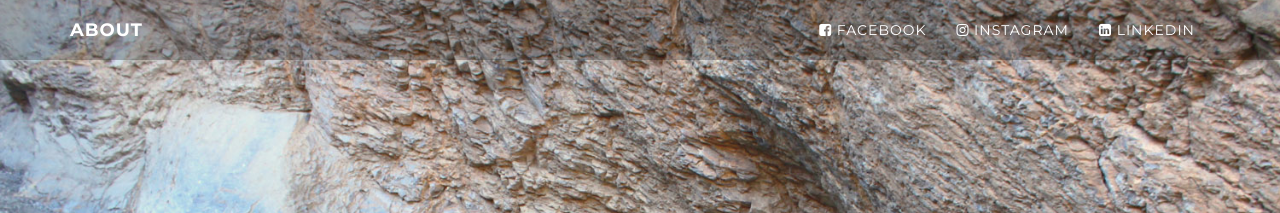
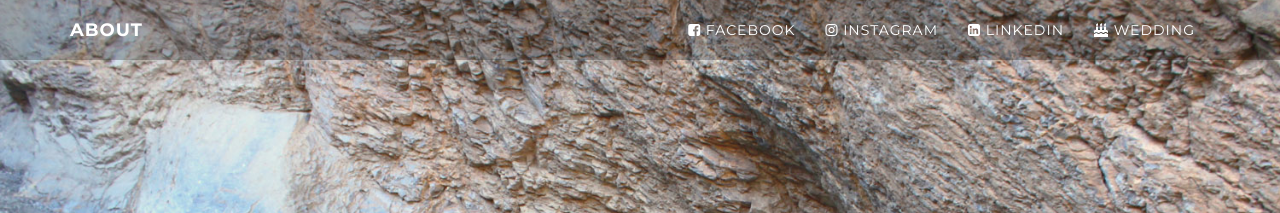
Before and after one commit to juhneece/juhneece.github.io, a Jekyll site: the page built from index.html, in a window 1280 px wide. Shown: the top 213 px of the page. Built offline with Jekyll 4.4.1, drawn with Linux system fonts in a browser that asks for light colours; nearby versions of some CDN libraries.

Commit message:
add wedding link

```diff
--- a/_includes/nav.html
+++ b/_includes/nav.html
@@ -15,6 +15,7 @@
         <li><a href="{{ site.author.social_urls.facebook }}"><i class="fa fa-facebook-square"></i><span class="light"> Facebook</span></a></li>
         <li><a href="{{ site.author.social_urls.instagram }}"><i class="fa fa-instagram"></i><span class="light"> Instagram</span></a></li>
         <li><a href="{{ site.author.social_urls.linkedin }}"><i class="fa fa-linkedin-square"></i><span class="light"> LinkedIn</span></a></li>
+        <li><a href="https://janiceandben.love"><i class="fa fa-birthday-cake"></i><span class="light"> Wedding</span></a></li>
       </ul>
     </div>
   </div>
```
